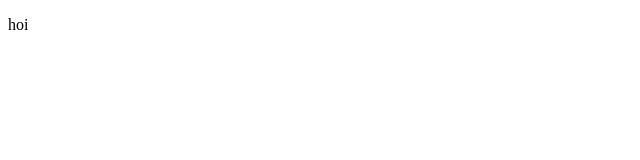
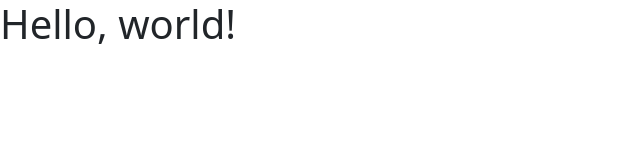
Before and after one commit to Robbydewijs/Campertje, a plain HTML site: page index.html in a window 1280 px wide. Shown: the whole page, without its empty margins (0-640 px from the left). Drawn offline with nearby package versions, Linux system fonts and the light colour scheme.

Commit message:
bootstrap

```diff
--- a/index.html
+++ b/index.html
@@ -3,13 +3,11 @@
   <head>
     <meta charset="utf-8">
     <meta name="viewport" content="width=device-width, initial-scale=1">
-        <title>Campertje</title>
-        <link rel="stylesheet" href="css/stylesheet.css">
+    <title>Bootstrap demo</title>
+    <link href="https://cdn.jsdelivr.net/npm/bootstrap@5.3.3/dist/css/bootstrap.min.css" rel="stylesheet" integrity="sha384-QWTKZyjpPEjISv5WaRU9OFeRpok6YctnYmDr5pNlyT2bRjXh0JMhjY6hW+ALEwIH" crossorigin="anonymous">
   </head>
   <body>
-
-    <p>hoi</p>
-
-
-
+    <h1>Hello, world!</h1>
+    <script src="https://cdn.jsdelivr.net/npm/bootstrap@5.3.3/dist/js/bootstrap.bundle.min.js" integrity="sha384-YvpcrYf0tY3lHB60NNkmXc5s9fDVZLESaAA55NDzOxhy9GkcIdslK1eN7N6jIeHz" crossorigin="anonymous"></script>
   </body>
+</html>
```
Lines whose indentation alone changed are shown as unchanged.
